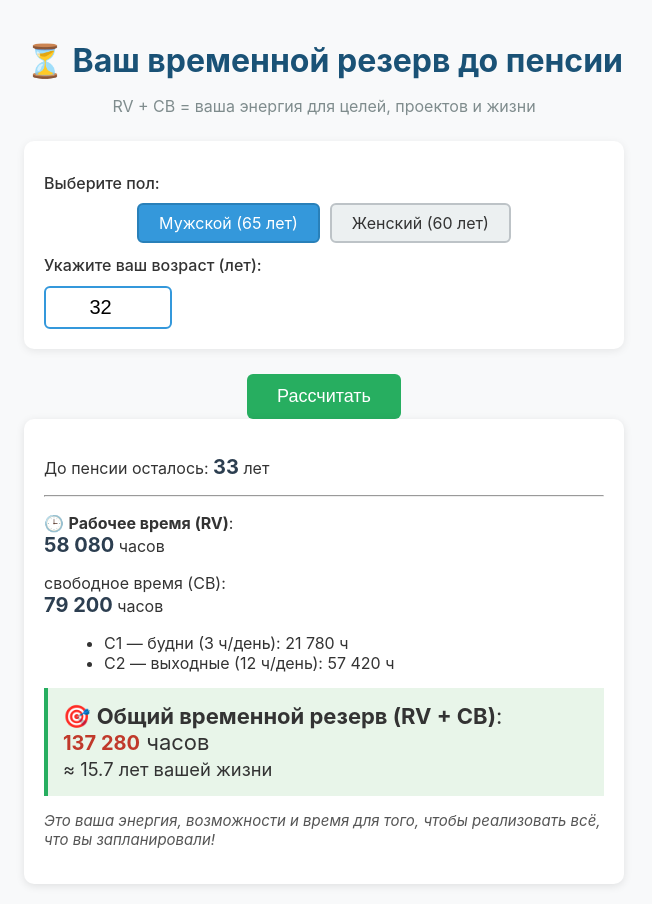
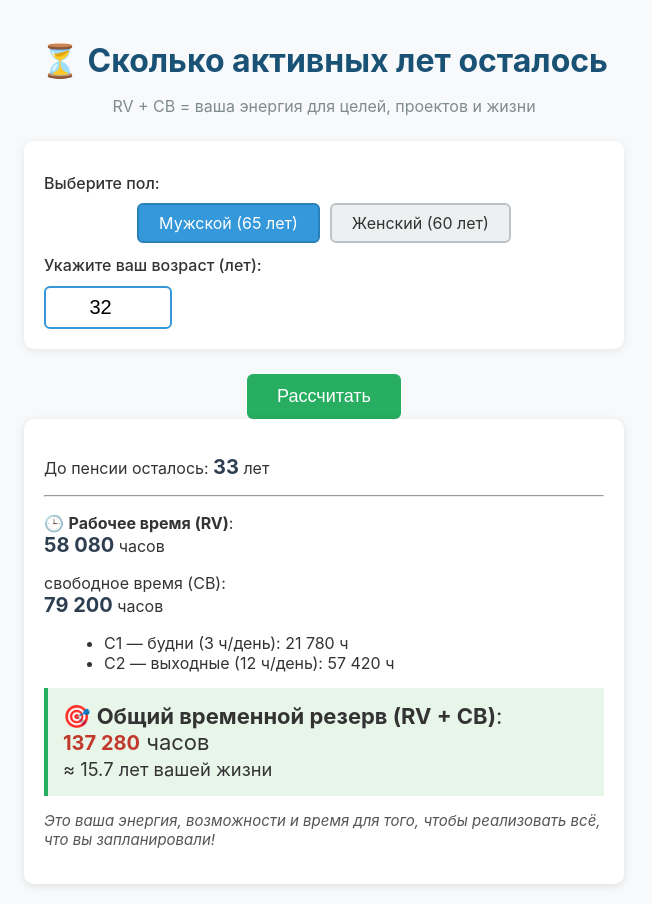
Before and after one commit to lyasinmihail93-max/-, a plain HTML site: page index.html in a window 1280 px wide. Shown: the whole page, without its empty margins (316-968 px from the left). Drawn offline with Linux system fonts and the light colour scheme.

Commit message:
Update index.html
изм. заголовок → "Сколько активных лет осталось"

```diff
--- a/index.html
+++ b/index.html
@@ -3,7 +3,7 @@
 <head>
   <meta charset="UTF-8">
   <meta name="viewport" content="width=device-width, initial-scale=1.0">
-  <title>Ваш временной резерв</title>
+  <title>Сколько активных лет осталось</title>
   <style>
     body {
       font-family: -apple-system, BlinkMacSystemFont, 'Segoe UI', Roboto, sans-serif;
@@ -67,7 +67,7 @@
   </style>
 </head>
 <body>
-  <h1>⏳ Ваш временной резерв до пенсии</h1>
+  <h1>⏳ Сколько активных лет осталось</h1>
   <p class="subtitle">RV + CB = ваша энергия для целей, проектов и жизни</p>
 
   <div class="input-group">
```
